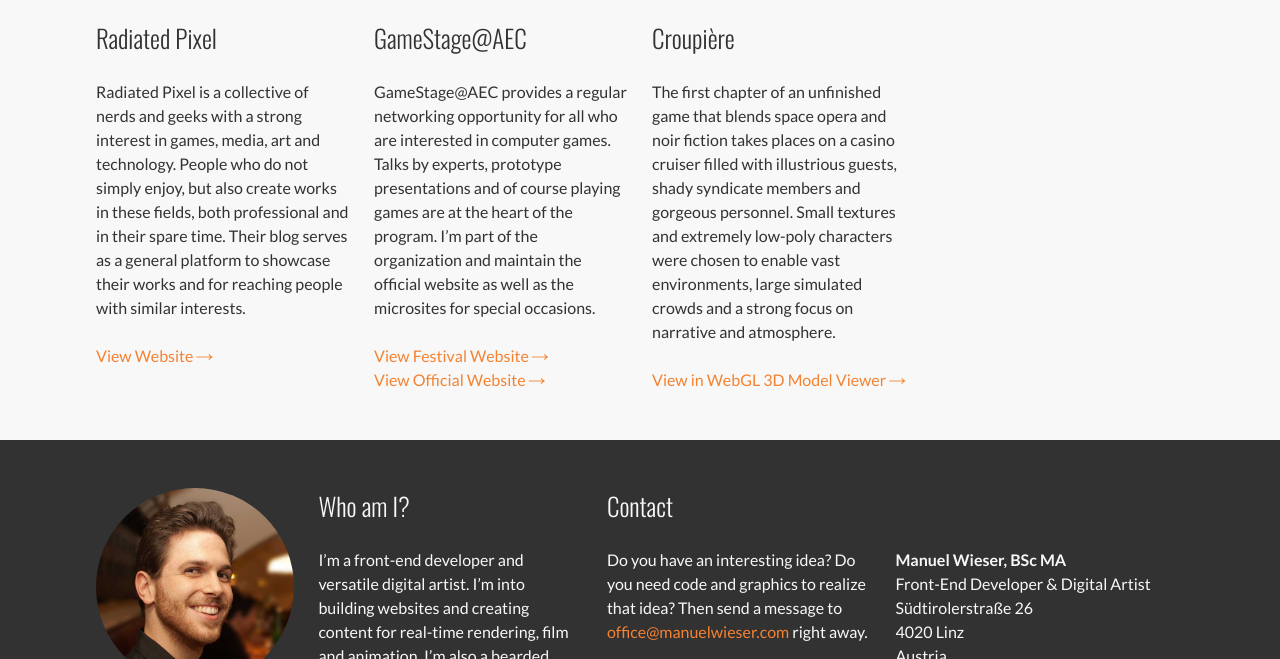
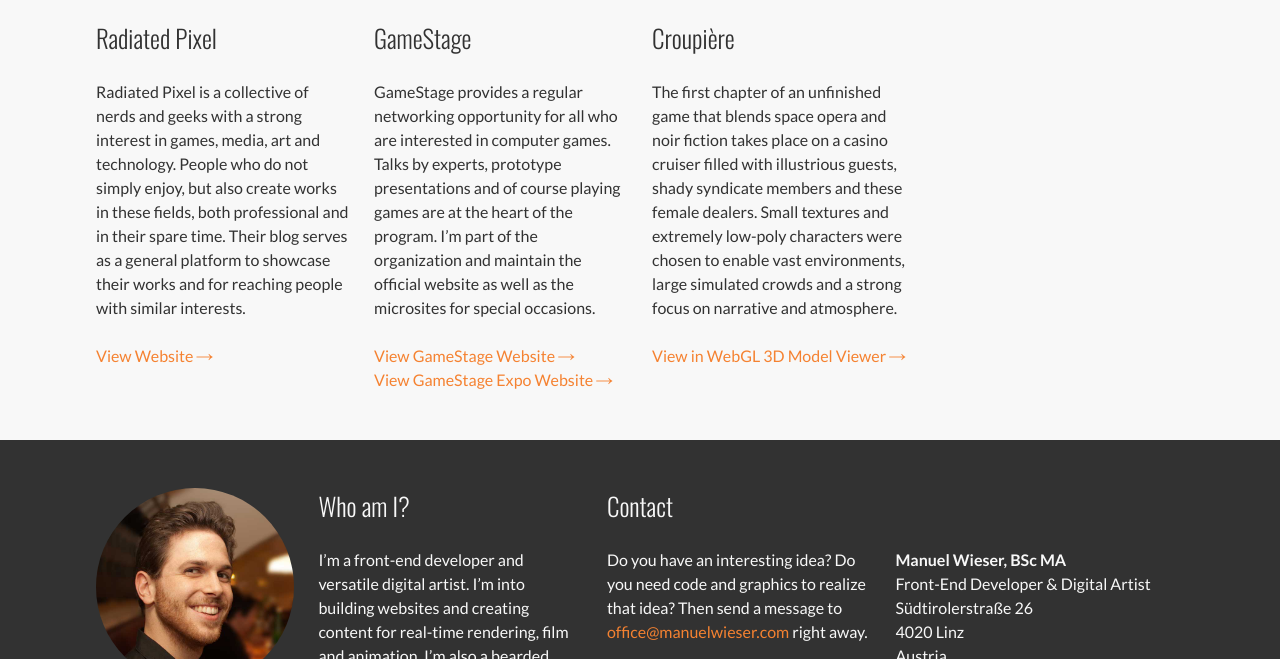
Before and after one commit to Lorti/2014, a Jekyll site: the page built from index.html, in a window 1280 px wide and 900 px high, scrolled down 965 px, cut to the strip 241-900 px from the top of the window. Built offline with Jekyll 4.4.1, drawn with Linux system fonts in a browser that asks for light colours.

Commit message:
Text edited and two images adjusted

```diff
--- a/_posts/2013-03-01-gamestage.markdown
+++ b/_posts/2013-03-01-gamestage.markdown
@@ -1,14 +1,14 @@
 ---
 layout: post
-title: GameStage@AEC
+title: GameStage
 date: 2013-06-01 12:00
 categories: Website
 
 article: false
 picture: gamestage.jpg
 links:
-  - View Festival Website: http://gsexpo.radiatedpixel.com/
-  - View Official Website: http://gamestage.radiatedpixel.com/the-good-the-bad-and-the-bloody/
+  - View GameStage Website: http://gamestage.radiatedpixel.com/the-good-the-bad-and-the-bloody/
+  - View GameStage Expo Website: http://gsexpo.radiatedpixel.com/
 ---
 
-GameStage@AEC provides a regular networking opportunity for all who are interested in computer games. Talks by experts, prototype presentations and of course playing games are at the heart of the program. I’m part of the organization and maintain the official website as well as the microsites for special occasions.
+GameStage provides a regular networking opportunity for all who are interested in computer games. Talks by experts, prototype presentations and of course playing games are at the heart of the program. I’m part of the organization and maintain the official website as well as the microsites for special occasions.
--- a/_posts/2013-04-01-croupiere.markdown
+++ b/_posts/2013-04-01-croupiere.markdown
@@ -10,4 +10,4 @@ links:
   - View in WebGL 3D Model Viewer: /files/croupiere.html
 ---
 
-The first chapter of an unfinished game that blends space opera and noir fiction takes places on a casino cruiser filled with illustrious guests, shady syndicate members and gorgeous personnel. Small textures and extremely low-poly characters were chosen to enable vast environments, large simulated crowds and a strong focus on narrative and atmosphere.
+The first chapter of an unfinished game that blends space opera and noir fiction takes place on a casino cruiser filled with illustrious guests, shady syndicate members and these female dealers. Small textures and extremely low-poly characters were chosen to enable vast environments, large simulated crowds and a strong focus on narrative and atmosphere.
```
Also changed, not shown: images/mobile.jpg, images/niniel.jpg.
